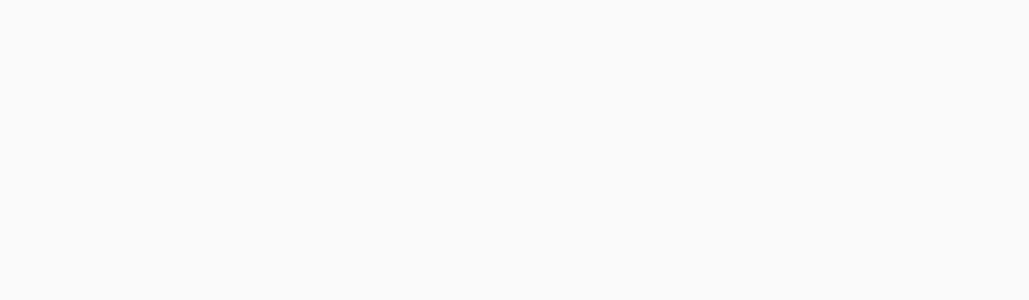
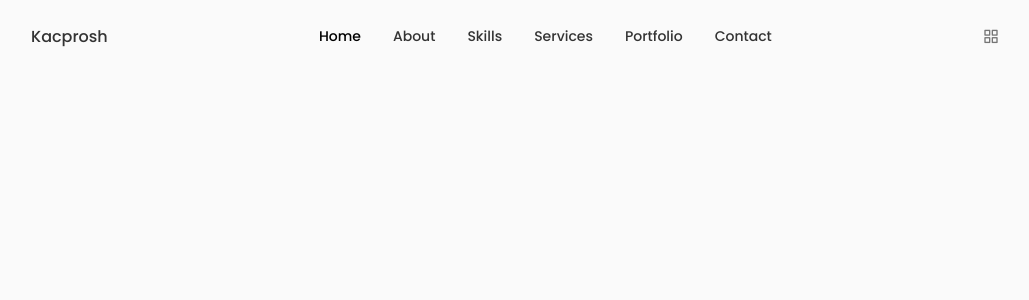
Before and after one commit to Kacproshh/portfolio, a React (Create React App) app: page / in a window 1280 px wide. Shown: the top 300 px of the page, without its empty margins (125-1154 px from the left). Built offline with nearby package versions, Linux system fonts and the light colour scheme.

Commit message:
navbar update

```diff
--- a/public/index.html
+++ b/public/index.html
@@ -31,7 +31,7 @@
       work correctly both with client-side routing and a non-root public URL.
       Learn how to configure a non-root public URL by running `npm run build`.
     -->
-    <title>React App</title>
+    <title>Kacprosh Portfolio</title>
   </head>
   <body>
     <noscript>You need to enable JavaScript to run this app.</noscript>
--- a/src/App.js
+++ b/src/App.js
@@ -1,13 +1,14 @@
-import logo from './logo.svg';
 import './App.css';
 
 import React from 'react'
+import Header from './components/header/header';
 
-function App() {
+const App = () => {
   return (
-    <div>
+    <>
+    <Header />
+    </>
 
-    </div>
   )
 }
 
--- a/src/components/header/header.css
+++ b/src/components/header/header.css
@@ -0,0 +1,79 @@
+.header {
+    width: 100%;
+    position: fixed;
+    top: 0;
+    left: 0;
+    z-index: var(--z-fixed);
+    background-color: var(--body-color);
+}
+
+.nav {
+    height: calc(var(--header-height) + 1.5rem);
+    display: flex;
+    justify-content: space-between;
+    align-items: center;
+    column-gap: 1rem;
+}
+
+.nav__logo, .nav__toggle {
+    color: var(--title-color);
+    font-weight: var(--font-medium);
+
+}
+
+.nav__list {
+    display: flex;
+    column-gap: 2rem;
+}
+
+.nav__link {
+    display: flex;
+    flex-direction: column;
+    align-items: center;
+    font-size: var(--small-font-size);
+    color: var(--title-color);
+    font-weight: var(--font-medium);
+    transition: .3s;
+}
+
+
+.nav__close, .nav__toggle, .nav__icon {
+    display: none;
+
+}
+
+
+/* ACTIVE */
+
+.active-link, .nav__link:hover {
+    color: var(--title-color-dark);
+}
+
+
+/* BREAKPOINT */
+
+@media screen and (max-width: 768px) {
+    .header {
+        top: initial;
+        bottom: 0;
+    }
+
+    .nav {
+        height: var(--header-height);
+    }
+
+    .nav__menu {
+        position: fixed;
+        bottom: 0;
+        left: 0;
+        width: 100%;
+        background-color: var(--body-color);
+        padding: 2rem 1.5rem 4rem;
+        box-shadow: 0 -1px 4px rgba(0, 0, 0, 0.15);
+    }
+
+    .nav__icon, .nav__close, .nav__toggle {
+        display: block;
+    }
+
+}
--- a/src/components/header/header.jsx
+++ b/src/components/header/header.jsx
@@ -1,10 +1,66 @@
 import React from 'react'
+import "./header.css"
 
 const header = () => {
   return (
-    <div>
+      <header className='header'>
+        <nav className="nav container">
+        <a href="index.html" className="nav__logo">Kacprosh</a>
 
-    </div>
+
+      <div className="nav__menu">
+        <ul className="nav__list grid">
+          <li className="nav__item">
+            <a href="#home" className="nav__link active-link">
+              <i className="uil uil-estate nav__icon"></i> Home
+            </a>
+          </li>
+
+
+
+
+          <li className="nav__item">
+            <a href="#about" className="nav__link">
+              <i className="uil uil-user nav__icon"></i> About
+            </a>
+          </li>
+
+          <li className="nav__item">
+            <a href="#skills" className="nav__link">
+              <i className="uil uil-file-alt nav__icon"></i> Skills
+            </a>
+          </li>
+
+          <li className="nav__item">
+            <a href="#services" className="nav__link">
+              <i className="uil uil-briefcase-alt nav__icon"></i> Services
+            </a>
+          </li>
+
+          <li className="nav__item">
+            <a href="#portfolio" className="nav__link">
+              <i className="uil uil-scenery nav__icon"></i> Portfolio
+            </a>
+          </li>
+
+          <li className="nav__item">
+            <a href="#contact" className="nav__link">
+              <i className="uil uil-message nav__icon"></i> Contact
+            </a>
+          </li>
+
+
+        </ul>
+
+
+        <i className="uil uil-times nav__close"></i>
+      </div>
+
+      <div className="nav_toggle">
+        <i className="uil uil-apps"></i>
+      </div>
+      </nav>
+      </header>
   )
 }
 
```
